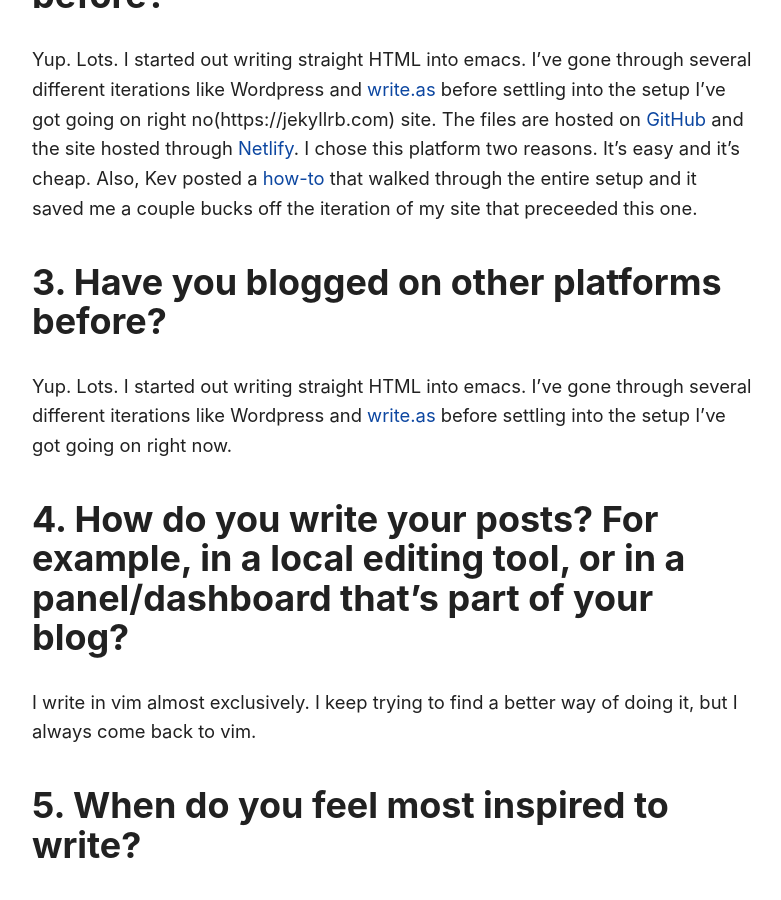
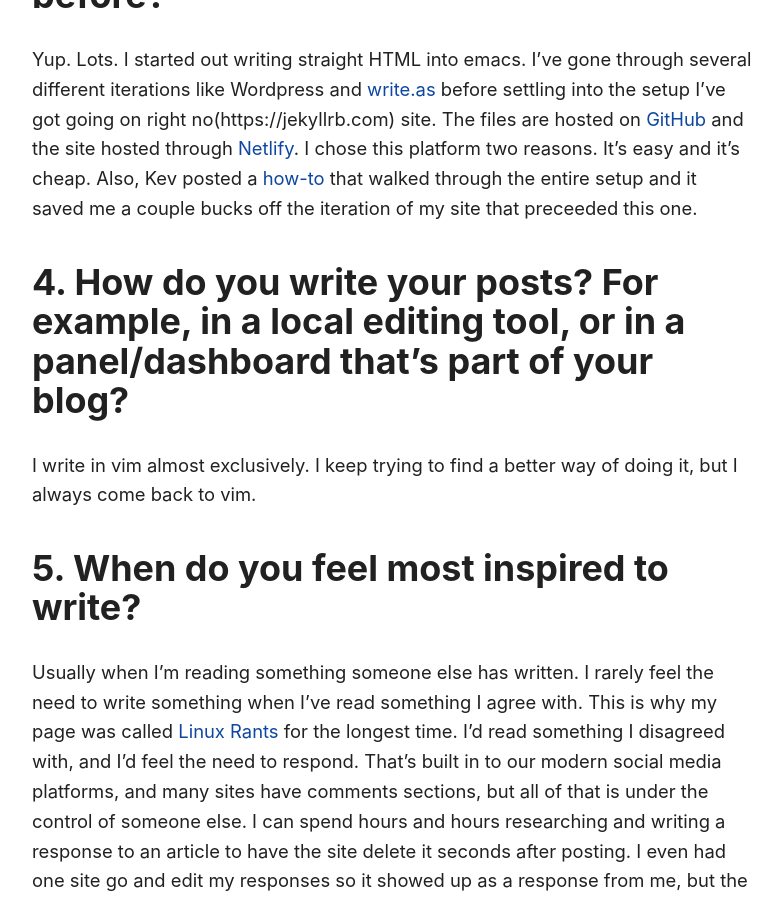
Before and after one commit to lrmikestone/jekyll.blog, a Jekyll site: the page built from _posts/2025/2025-01-06-blog-questions-challenge.md, in a window 1280 px wide and 900 px high, scrolled down 1729 px. Shown: the whole window, without its empty margins (248-1029 px from the left). Built offline with Jekyll 4.4.1, drawn with Linux system fonts in a browser that asks for light colours.

Commit message:
Removing redundant number 3

```diff
--- a/_posts/2025/2025-01-06-blog-questions-challenge.md
+++ b/_posts/2025/2025-01-06-blog-questions-challenge.md
@@ -39,10 +39,6 @@ Right now my blog is a [Jekyll](https://jekyllrb.com) site. The files are hosted
 
 Yup. Lots. I started out writing straight HTML into emacs. I've gone through several different iterations like Wordpress and [write.as](https://write.as) before settling into the setup I've got going on right no(https://jekyllrb.com) site. The files are hosted on [GitHub](https://github.com) and the site hosted through [Netlify](https://www.netlify.com). I chose this platform two reasons. It's easy and it's cheap. Also, Kev posted a [how-to](https://kevquirk.com/blog/how-to-build-jekyll-site-simple-css) that walked through the entire setup and it saved me a couple bucks off the iteration of my site that preceeded this one.
 
-## 3. Have you blogged on other platforms before?
-
-Yup. Lots. I started out writing straight HTML into emacs. I've gone through several different iterations like Wordpress and [write.as](https://write.as) before settling into the setup I've got going on right now.
-
 ## 4. How do you write your posts? For example, in a local editing tool, or in a panel/dashboard that's part of your blog?
 
 I write in vim almost exclusively. I keep trying to find a better way of doing it, but I always come back to vim.
```
